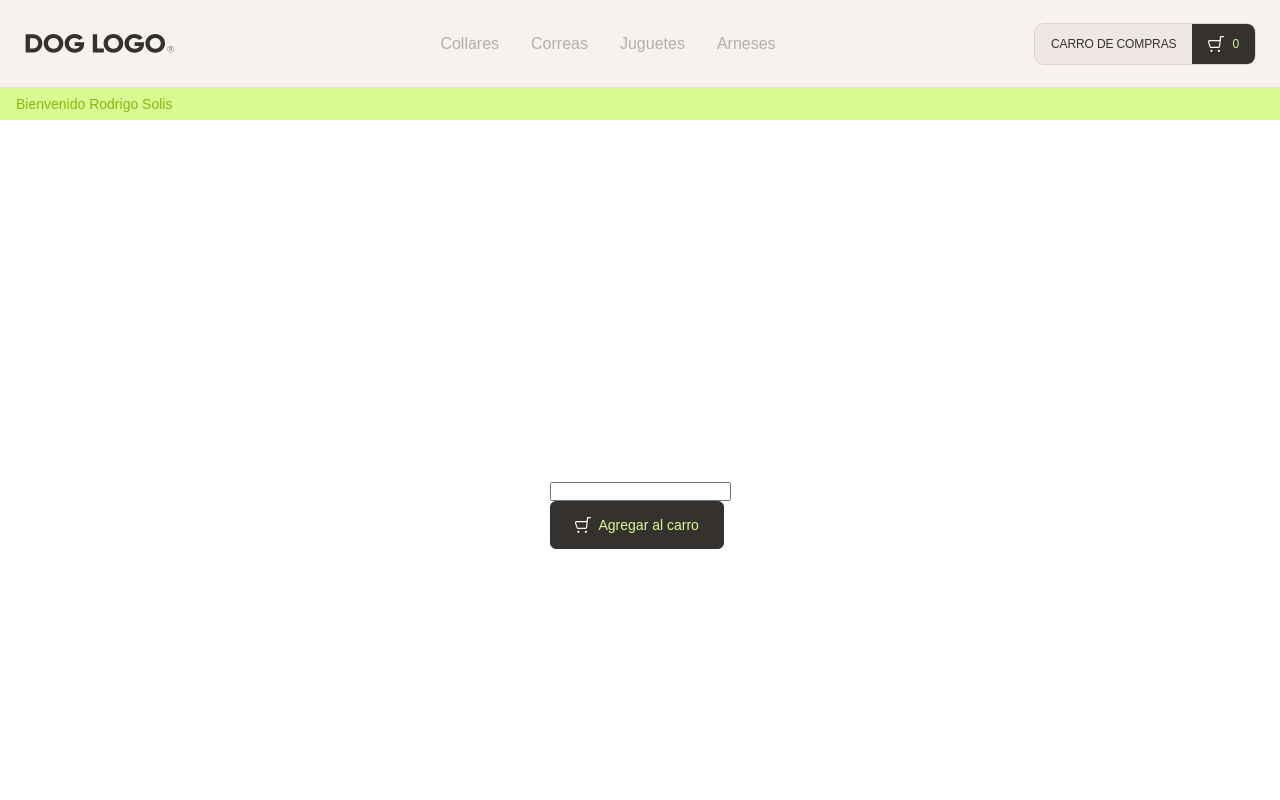
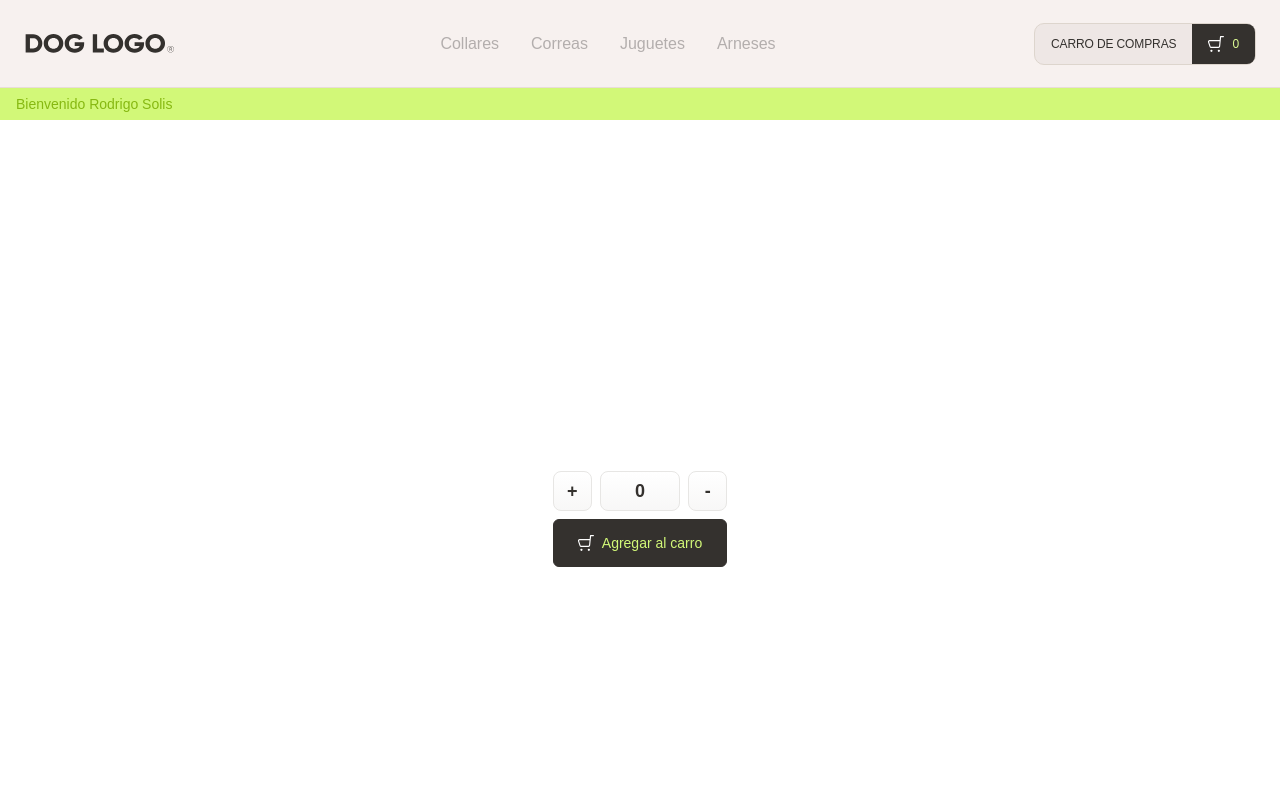
Before and after one commit to roddsolis/dog-ecommerce, a React (Create React App) app: page / in a window 1280 px wide. Shown: the top 800 px of the page. Built offline with nearby package versions, Linux system fonts and the light colour scheme.

Commit message:
aca va la entrega que corresponde al contador

```diff
--- a/src/Componentes/Button.js
+++ b/src/Componentes/Button.js
@@ -3,12 +3,8 @@ import Icon from'../img/Cart-icon-normal.svg'
 
 function Button ()  {
 
-const hacerLog = () => {
-    console.log(hacerLog)
-}
-
     return(
-        <button onClick={hacerLog} ><img src={Icon} alt="cart-logo" width="16px"/> Agregar al carro </button>
+        <button className="button--primary"><img src={Icon} alt="cart-logo" width="16px"/> Agregar al carro </button>
     )
 }
 export default Button
--- a/src/Componentes/ItemCount.js
+++ b/src/Componentes/ItemCount.js
@@ -1,10 +1,31 @@
-import Button from "./Button";
+import './styles/button.css'
+import { useState } from 'react'
+import Button from './Button'
+import './styles/itemcount.css'
+
+function ItemCount() {
 
 
-function ItemCount() {
+    const [contador,setContador] = useState(0)
+
+
+    const sumarContador = () => {
+
+       setContador(contador + 1)
+    }
+    const restarContador = () => {
+
+       setContador(contador - 1)
+    }
+
+
     return (
         <div>
-            <input type="number" />
+            <div className="container--contador">
+            <button onClick={sumarContador} className="boton-sumar">+</button>
+            <div className="contador">{contador}</div>
+            <button onClick={restarContador} className="boton-restar">-</button>
+            </div>
             <Button/>
         </div>
     )
--- a/src/Componentes/Main.js
+++ b/src/Componentes/Main.js
@@ -2,7 +2,9 @@ import './styles/main.css'
 import ItemCount from './ItemCount'
 
 
+
 function Main () {
+
     return(
         <main>
             <ItemCount/>
--- a/src/Componentes/styles/button.css
+++ b/src/Componentes/styles/button.css
@@ -1,10 +1,10 @@
 
-button{
+.button--primary{
 
     height: 48px;
     padding: 16px 24px;
     background-color: #34312e;
-    color: #dbfa92;
+    color: #d2f878;
     border-radius: 6px;
     border: 1px solid  #34312e;
     font-family: 'DM Sans', sans-serif;
@@ -20,10 +20,10 @@ button{
     /* letter-spacing: 0.02em; */
 }
 
-button:hover{
-    background-color: #dbfa92;
+.button--primary:hover{
+    background-color: #d2f878;
     color: #34312e;
-    border: 1px solid #a8d63b;
+    border: 1px solid #d2f878;
 
 
 }
--- a/src/Componentes/styles/item-list-container.css
+++ b/src/Componentes/styles/item-list-container.css
@@ -1,5 +1,5 @@
 .container-greeting{
-    background-color: #dbfa92;
+    background-color:#d2f878;
     height: 4vh;
     color: #86b811;
     font-family: 'DM Sans', sans-serif;
--- /dev/null
+++ b/src/Componentes/styles/itemcount.css
@@ -0,0 +1,41 @@
+.container--contador{
+    width:100%;
+    display: flex;
+    align-items: center;
+    justify-content: space-between;
+    margin: 8px 0px;
+
+}
+
+.boton-sumar, .boton-restar{
+    background: linear-gradient(0deg, hsl(30, 6%, 97%) , #fff);
+    color: #34312e;
+    height: 40px;
+    width: 64px;
+    border-radius: 8px;
+    border: 1px solid hsl(30, 6%, 90%);
+    font-family: 'DM Sans', sans-serif;
+    font-weight: 700;
+    font-size: 18px;
+    letter-spacing: -0.5;
+    shape-rendering:geometricPrecision;
+    text-rendering: optimizeLegibility;
+    padding: 8px;
+
+}
+
+.contador{
+    font-family: 'DM Sans', sans-serif;
+    font-weight: 700;
+    font-size: 18px;
+    color:#34312e;
+    background: linear-gradient(0deg, hsl(30, 6%, 97%) , #fff);
+    border: 1px solid hsl(30, 6%, 90%);
+    border-radius: 8px;
+    width: 100%;
+    height: 40px;
+    display: flex;
+    justify-content: center;
+    align-items: center;
+    margin: 0px 8px;
+}
```
